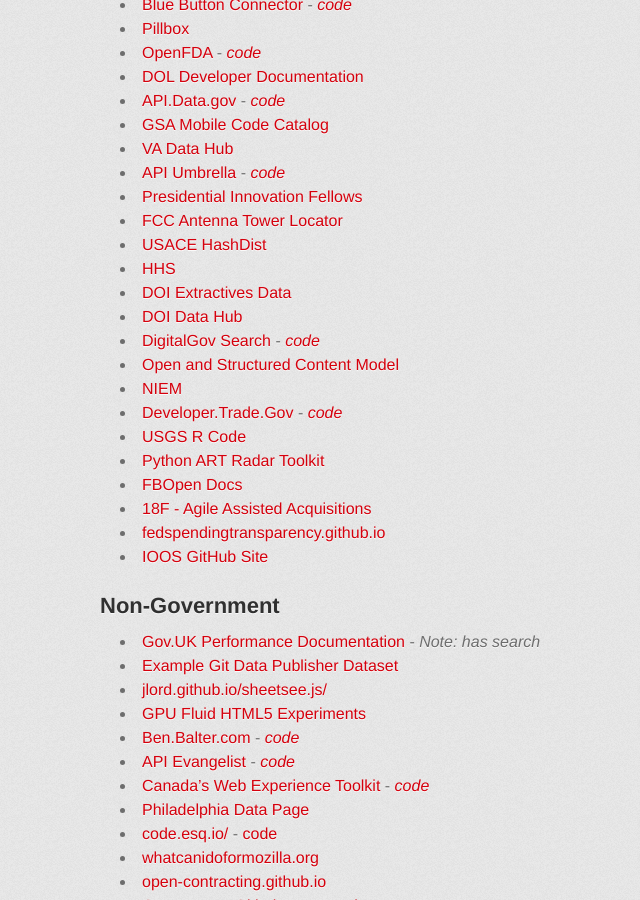
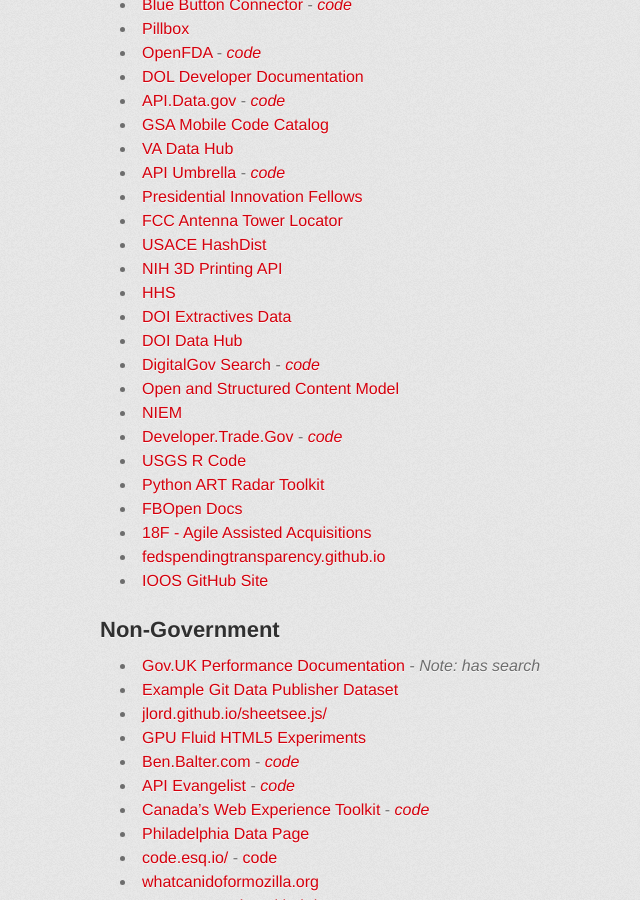
Before and after one commit to GSA/Open-Data-Collaboration-Sandbox, a Jekyll site: the page built from website_examples.md, in a window 1280 px wide and 900 px high, scrolled down 761 px. Shown: the whole window, without its empty margins (230-870 px from the left). Built offline with Jekyll 4.4.1, drawn with Linux system fonts in a browser that asks for light colours; some web fonts are replaced.

Commit message:
adding nih

```diff
--- a/website_examples.md
+++ b/website_examples.md
@@ -34,6 +34,7 @@
 * [Presidential Innovation Fellows](http://presidential-innovation-fellows.github.io)
 * [FCC Antenna Tower Locator](http://fcc.github.io/am-tower-locator/)
 * [USACE HashDist](http://hashdist.github.io/)
+* [NIH 3D Printing API](http://niaid.github.io/3dpx_api/)
 * [HHS](http://hhs.github.io)
 * [DOI Extractives Data](http://18f.github.io/doi-extractives-data/)
 * [DOI Data Hub](http://usinterior.github.io/doi-data-hub/)
```
